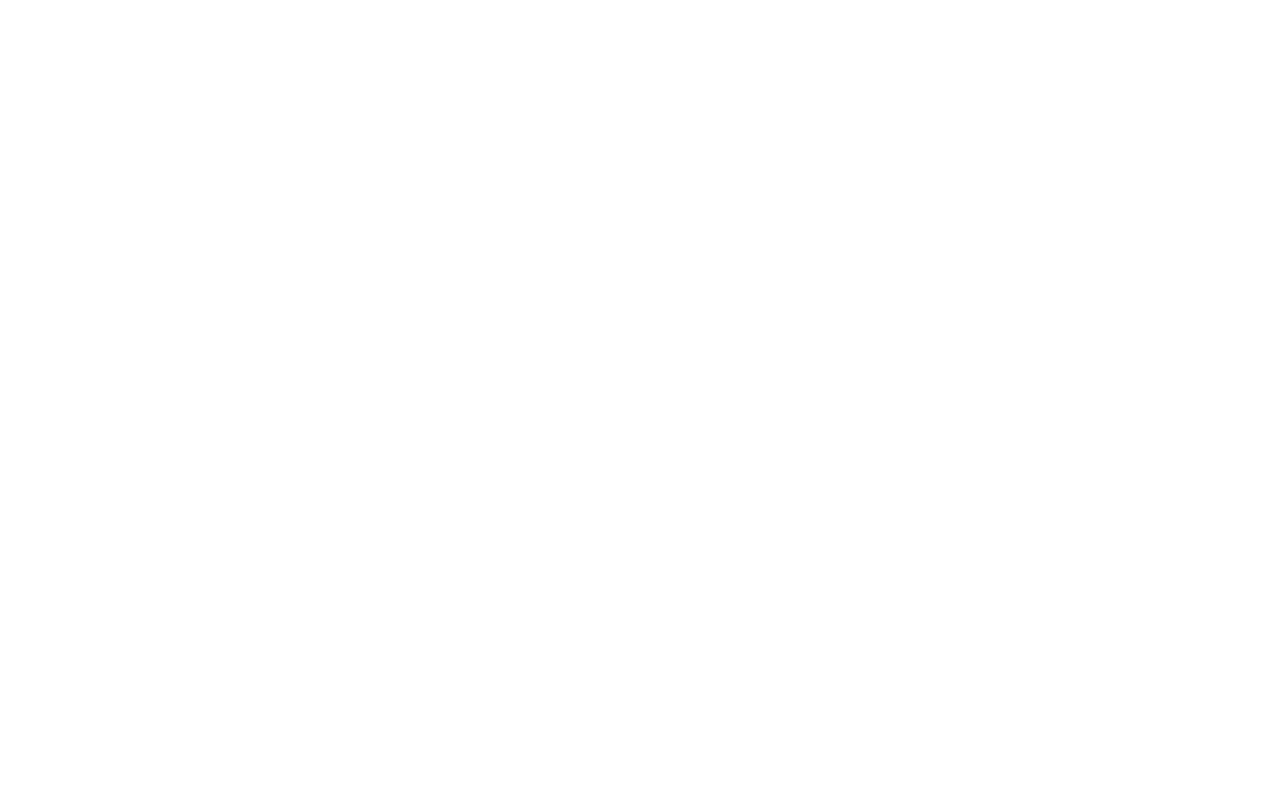
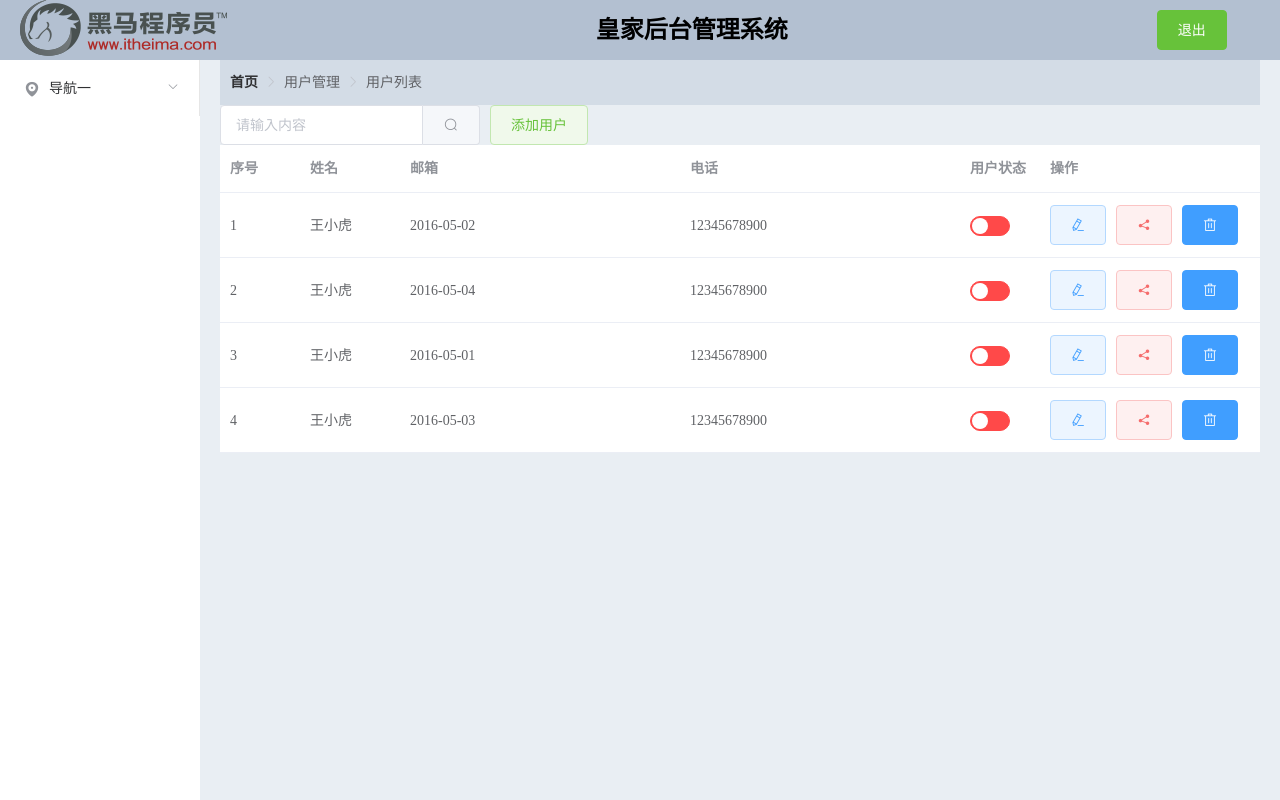
Before and after one commit to yjfyjf/manager, a Vue app: page /#/index/users in a window 1280 px wide. Built offline with nearby package versions, Linux system fonts and the light colour scheme.

Commit message:
首页右侧整合完成

```diff
--- a/src/components/index.vue
+++ b/src/components/index.vue
@@ -17,9 +17,7 @@
       <el-aside width="200px" class="aside">
           <el-menu
       default-active="2"
-      class="el-menu-vertical-demo"
-      @open="handleOpen"
-      @close="handleClose">
+      class="el-menu-vertical-demo">
       <el-submenu index="1">
         <template slot="title">
           <i class="el-icon-location"></i>
@@ -33,7 +31,9 @@
     </el-menu>
       </el-aside>
       <!-- 右边 -->
-      <el-main class="main">Main</el-main>
+      <el-main class="main">
+          <router-view></router-view>
+      </el-main>
     </el-container>
   </el-container>
 </template>
@@ -54,7 +54,8 @@
         }
         .main{
             flex: 1;
-            background: gray;
+            background: #e9eef3;
+            padding-top:0;
         }
     }
     .my-herder{
--- /dev/null
+++ b/src/components/users.vue
@@ -0,0 +1,87 @@
+<template>
+  <div class="user-container">
+    <!-- 面包屑 -->
+    <el-breadcrumb separator-class="el-icon-arrow-right" class="bread">
+      <el-breadcrumb-item :to="{ path: '/' }">首页</el-breadcrumb-item>
+      <el-breadcrumb-item>用户管理</el-breadcrumb-item>
+      <el-breadcrumb-item>用户列表</el-breadcrumb-item>
+    </el-breadcrumb>
+    <!-- 输入框 -->
+    <el-row>
+      <el-col :span="6">
+        <el-input placeholder="请输入内容" class="input-with-select">
+          <el-button slot="append" icon="el-icon-search"></el-button>
+        </el-input>
+      </el-col>
+      <el-col :span="12">
+        <el-button type="success" plain class="btn">添加用户</el-button>
+      </el-col>
+    </el-row>
+    <!-- 表格 -->
+    <el-table :data="tableData" style="width: 100%">
+      <el-table-column prop="num" label="序号" width="80" colspan="1"></el-table-column>
+      <el-table-column prop="name" label="姓名" width="100"></el-table-column>
+      <el-table-column prop="date" label="邮箱" width="280"></el-table-column>
+      <el-table-column prop="address" label="电话" width="280"></el-table-column>
+      <el-table-column prop="user" label="用户状态" width="80">
+        <el-switch v-model="value" active-color="#13ce66" inactive-color="#ff4949"></el-switch>
+      </el-table-column>
+      <el-table-column prop="address" label="操作" width="240">
+        <el-button type="primary" plain icon="el-icon-edit"></el-button>
+        <el-button type="danger" plain icon="el-icon-share"></el-button>
+        <el-button type="primary" icon="el-icon-delete"></el-button>
+      </el-table-column>
+    </el-table>
+  </div>
+</template>
+
+<script>
+export default {
+  data() {
+    return {
+      tableData: [
+        {
+          num: "1",
+          name: "王小虎",
+          date: "2016-05-02",
+          address: "12345678900"
+        },
+        {
+          num: "2",
+          name: "王小虎",
+          date: "2016-05-04",
+          address: "12345678900"
+        },
+        {
+          num: "3",
+          name: "王小虎",
+          date: "2016-05-01",
+          address: "12345678900"
+        },
+        {
+          num: "4",
+          name: "王小虎",
+          date: "2016-05-03",
+          address: "12345678900"
+        }
+      ]
+    };
+  }
+};
+</script>
+
+<style lang="scss">
+.user-container {
+  background-color: #e9eef3;
+  padding: 0;
+  .bread {
+    height: 45px;
+    background: #d3dce6;
+    line-height: 45px;
+    padding-left: 10px;
+  }
+  .btn {
+    margin-left: 10px;
+  }
+}
+</style>
```
Also changed, not shown: src/router.js (+13 -1 lines).
